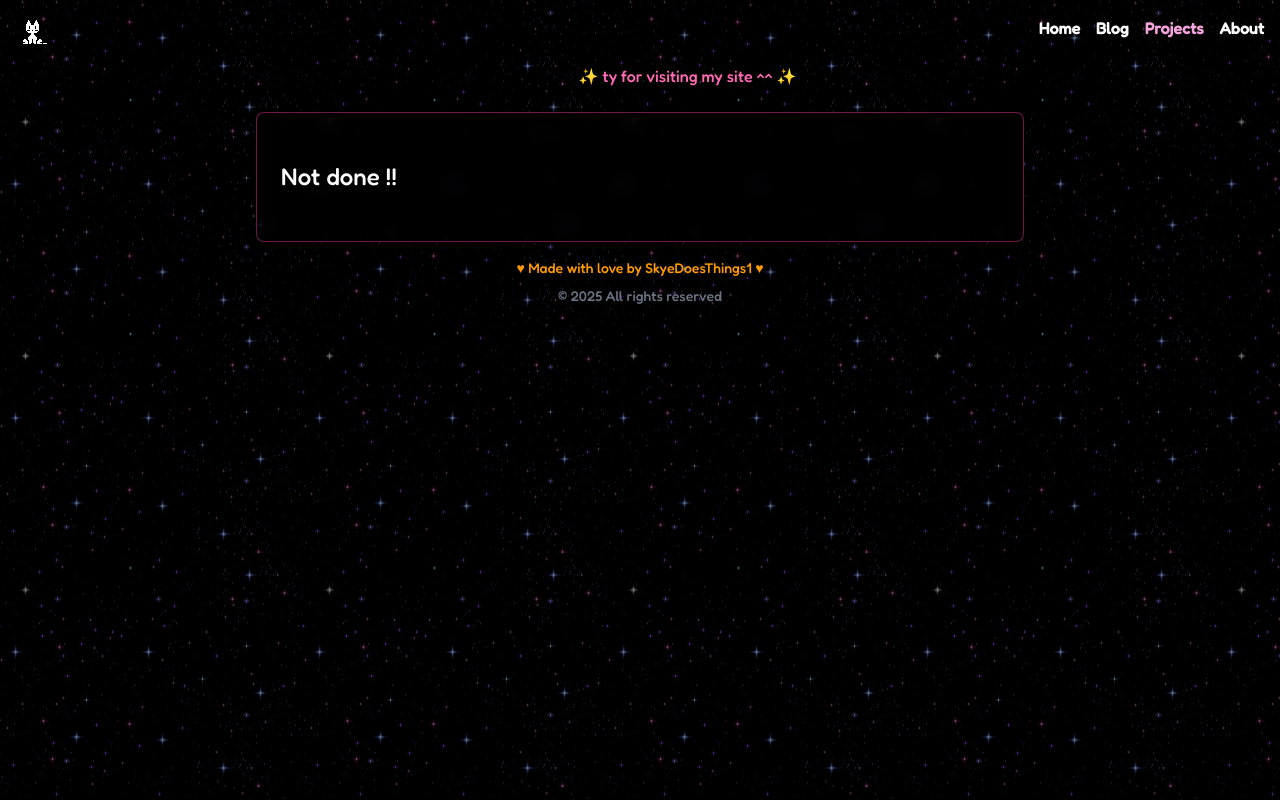
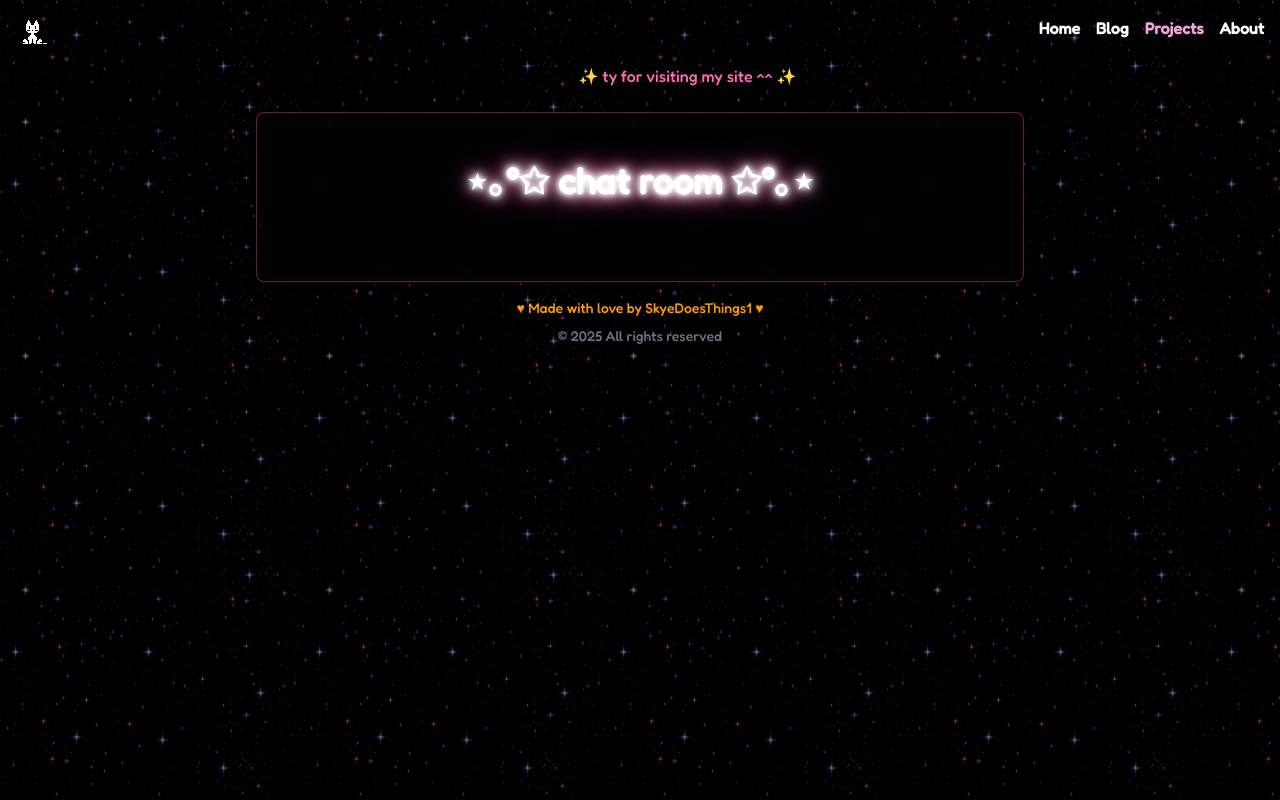
Before and after one commit to SkyeDoesThings1/website, a Next.js app: page /projects/chat in a window 1280 px wide. Built offline with nearby package versions, Linux system fonts and the light colour scheme.

Commit message:
i think this will fix seo idk tho

```diff
--- a/package.json
+++ b/package.json
@@ -17,6 +17,7 @@
         "@vercel/analytics": "^1.5.0",
         "autoprefixer": "^10.4.20",
         "babel-plugin-react-compiler": "^19.0.0-beta-40c6c23-20250301",
+        "isbot": "^5.1.25",
         "next": "15.2.1",
         "next-plausible": "^3.12.4",
         "react": "^19.0.0",
--- a/src/app/about/anime/page.tsx
+++ b/src/app/about/anime/page.tsx
@@ -29,7 +29,7 @@ const AnimeList = [
 const AnimePage = (): React.ReactElement => {
     return (
         <>
-            <AnimatedTitle subtitle="about" />
+            <AnimatedTitle subtitle="anime" />
             <div className="space-y-12">
                 <section className="space-y-6 text-center">
                     <h1 className="glitter-text text-4xl font-bold">
--- a/src/app/blog/page.tsx
+++ b/src/app/blog/page.tsx
@@ -1,10 +1,20 @@
 import * as React from "react";
+import { AnimatedTitle } from "@/components/AnimatedTitle";
 
 const BlogPage = (): React.ReactElement => {
     return (
-        <div className="space-y-12">
-            <h1 className="text-2xl">Not done !!</h1>
-        </div>
+        <>
+            <AnimatedTitle subtitle="blog" />
+            <div className="space-y-8">
+                <section className="space-y-6 text-center">
+                    <h1 className="glitter-text text-4xl font-bold">
+                        ⋆｡°✩ blog ✩°｡⋆
+                    </h1>
+                </section>
+
+                <section></section>
+            </div>
+        </>
     );
 };
 
--- a/src/app/not-found.tsx
+++ b/src/app/not-found.tsx
@@ -1,7 +1,10 @@
 import * as React from "react";
+import { AnimatedTitle } from "@/components/AnimatedTitle";
 
 const NotFoundPage: React.FC = () => {
     return (
+        <>
+            <AnimatedTitle subtitle="404" />
             <div className="flex min-h-[80vh] items-center justify-center p-6">
                 <div className="flex flex-col items-center space-y-6 text-center">
                     <h1 className="glitter-text text-8xl font-bold">404</h1>
@@ -15,6 +18,7 @@ const NotFoundPage: React.FC = () => {
                     </div>
                 </div>
             </div>
+        </>
     );
 };
 
--- a/src/app/projects/chat/page.tsx
+++ b/src/app/projects/chat/page.tsx
@@ -1,10 +1,20 @@
 import * as React from "react";
+import { AnimatedTitle } from "@/components/AnimatedTitle";
 
 const ChatPage = (): React.ReactElement => {
     return (
-        <div className="space-y-12">
-            <h1 className="text-2xl">Not done !!</h1>
-        </div>
+        <>
+            <AnimatedTitle subtitle="chat room" />
+            <div className="space-y-8">
+                <section className="space-y-6 text-center">
+                    <h1 className="glitter-text text-4xl font-bold">
+                        ⋆｡°✩ chat room ✩°｡⋆
+                    </h1>
+                </section>
+
+                <section></section>
+            </div>
+        </>
     );
 };
 
--- a/src/app/projects/spinmii/page.tsx
+++ b/src/app/projects/spinmii/page.tsx
@@ -1,10 +1,20 @@
 import * as React from "react";
+import { AnimatedTitle } from "@/components/AnimatedTitle";
 
 const SpinMiiPage = (): React.ReactElement => {
     return (
-        <div className="space-y-12">
-            <h1 className="text-2xl">Not done !!</h1>
-        </div>
+        <>
+            <AnimatedTitle subtitle="spin mii" />
+            <div className="space-y-8">
+                <section className="space-y-6 text-center">
+                    <h1 className="glitter-text text-4xl font-bold">
+                        ⋆｡°✩ spin mii ✩°｡⋆
+                    </h1>
+                </section>
+
+                <section></section>
+            </div>
+        </>
     );
 };
 
--- a/src/components/AnimatedTitle/index.tsx
+++ b/src/components/AnimatedTitle/index.tsx
@@ -1,6 +1,7 @@
 "use client";
 
 import { useEffect } from "react";
+import { isbot } from "isbot";
 
 interface AnimatedTitleProps {
     subtitle?: string;
@@ -9,8 +10,14 @@ interface AnimatedTitleProps {
 export const AnimatedTitle: React.FC<AnimatedTitleProps> = ({ subtitle }) => {
     useEffect(() => {
         const baseTitle = `${document.title}${subtitle ? ` - ${subtitle}` : ""} ˚｡୨୧˚ `;
+
+        if (isbot(navigator.userAgent)) {
+            document.title = baseTitle;
+            console.log(isbot(navigator.userAgent));
+            return;
+        }
+
         let position = 0;
-
         const intervalId = setInterval(() => {
             document.title =
                 baseTitle.slice(position) + baseTitle.slice(0, position);
```
Also changed, not shown: 1 other file (tests, documents, lock files or other folders). Lines whose indentation alone changed are shown as unchanged.
